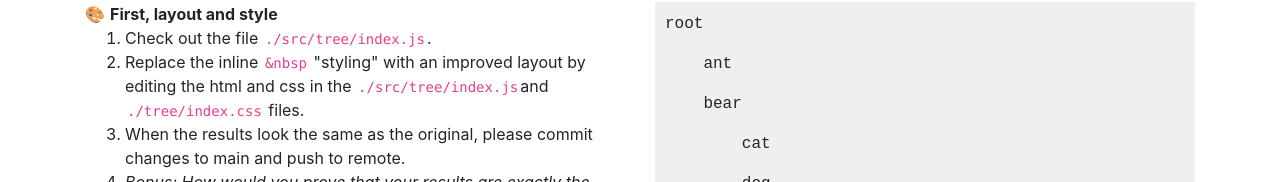
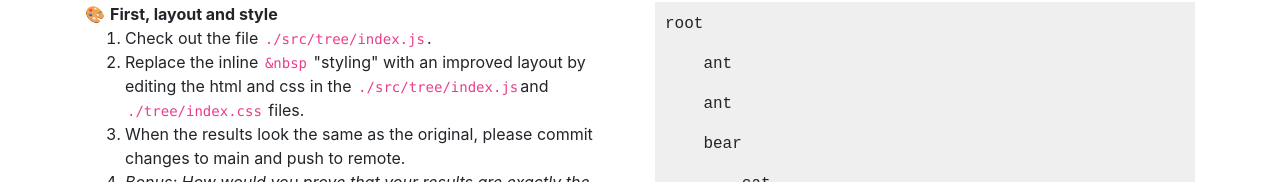
Before and after one commit to chepakovich/react-data-tree-in-ui, a React (Create React App) app: page / in a window 1280 px wide. Shown: the part 560-742 px from the top of the page. Built offline with nearby package versions, Linux system fonts and the light colour scheme.

Commit message:
prove that with css the result is exactly the same

```diff
--- a/src/tree/index.js
+++ b/src/tree/index.js
@@ -1,10 +1,26 @@
+import { useEffect, useRef } from 'react';
 import './index.css';
 
 export default function Tree() {
+  const ref1 = useRef();
+  const ref2 = useRef();
+
+  useEffect(() => {
+    const position1 = ref1.current.getBoundingClientRect();
+    const position2 = ref2.current.getBoundingClientRect();
+    console.log('position1:', position1.x);
+    console.log('position2:', position2.x);
+  }, []);
+
   return (
     <div className="tree">
       <p className="level0">root</p>
-      <p className="level1">ant</p>
+      <p>
+        &nbsp;&nbsp;&nbsp;&nbsp;<span ref={ref1}>ant</span>
+      </p>
+      <p className="level1">
+        <span ref={ref2}>ant</span>
+      </p>
       <p className="level1">bear</p>
       <p className="level2">cat</p>
       <p className="level2">dog</p>
```
